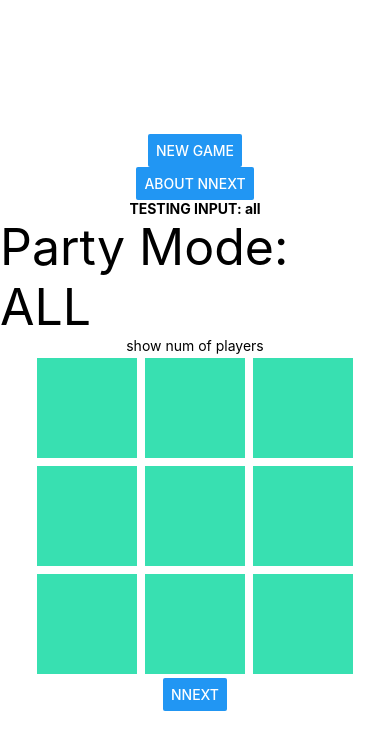
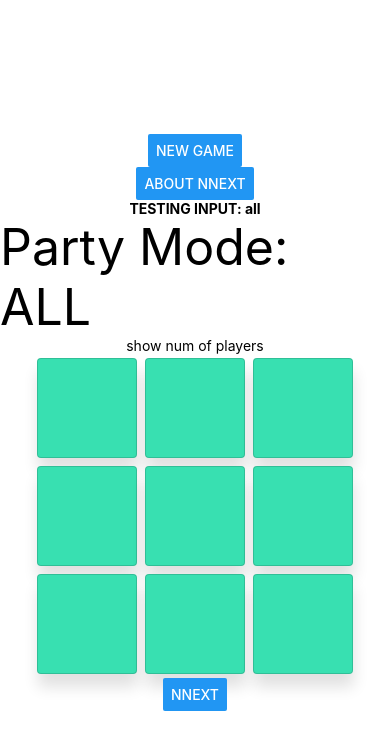
Before and after one commit to day-glow/nnext, a React Native app: screen / in a window 390 px wide. Shown: the top 750 px of the page. Built offline with nearby package versions, Linux system fonts and the light colour scheme.

Commit message:
grid color and shadow

```diff
--- a/client/src/components/GameAll.js
+++ b/client/src/components/GameAll.js
@@ -59,7 +59,15 @@ const styles = StyleSheet.create({
     width: 100,
     height: 100,
     margin: 4,
+    borderColor: 'rgba(0, 0.5, 0.5, 0.15)',
+    borderWidth: 1,
+    borderRadius: 4,
     backgroundColor: '#38E0B1',
+    shadowColor: 'rgba(0, 0.5, 0.5, 0.15)',
+    shadowOpacity: 0.8,
+    elevation: 6,
+    shadowRadius: 15 ,
+    shadowOffset : { width: 1, height: 13},
   },
   players: {
     fontSize: 40,
```
